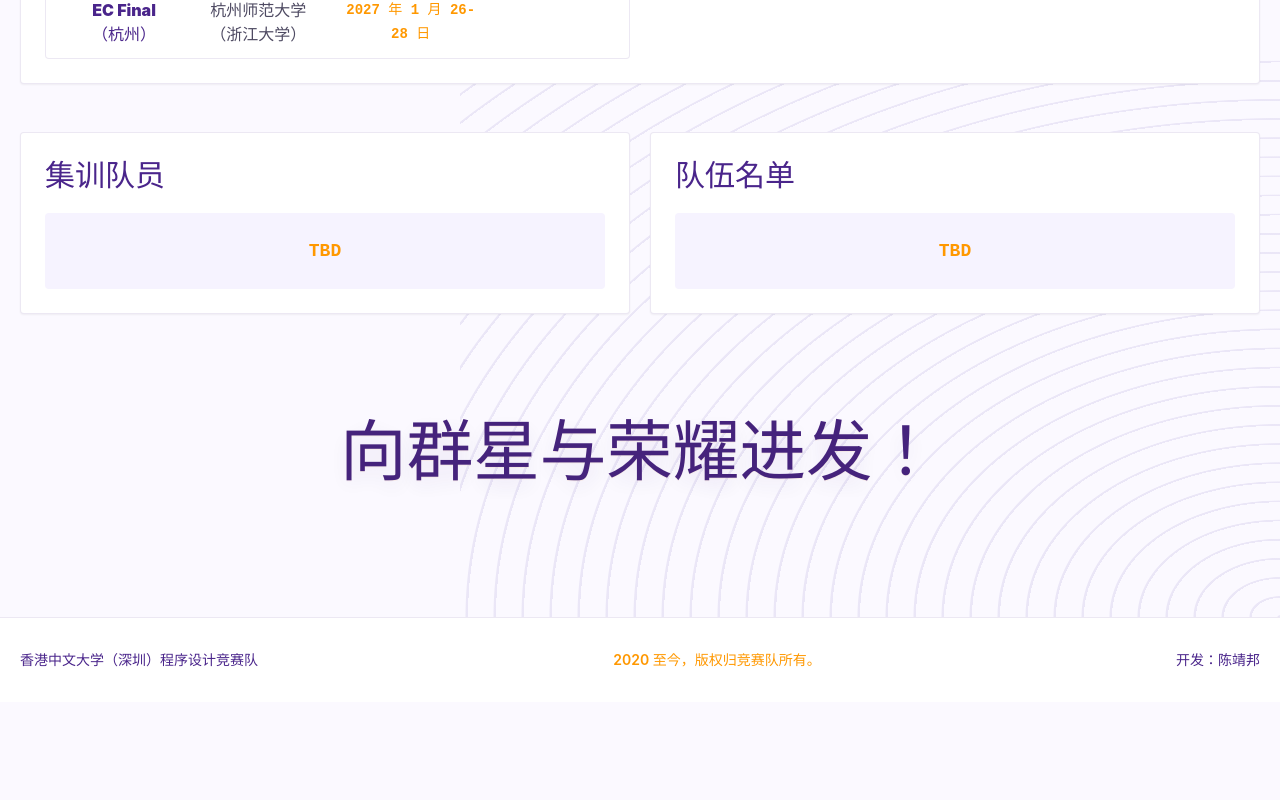
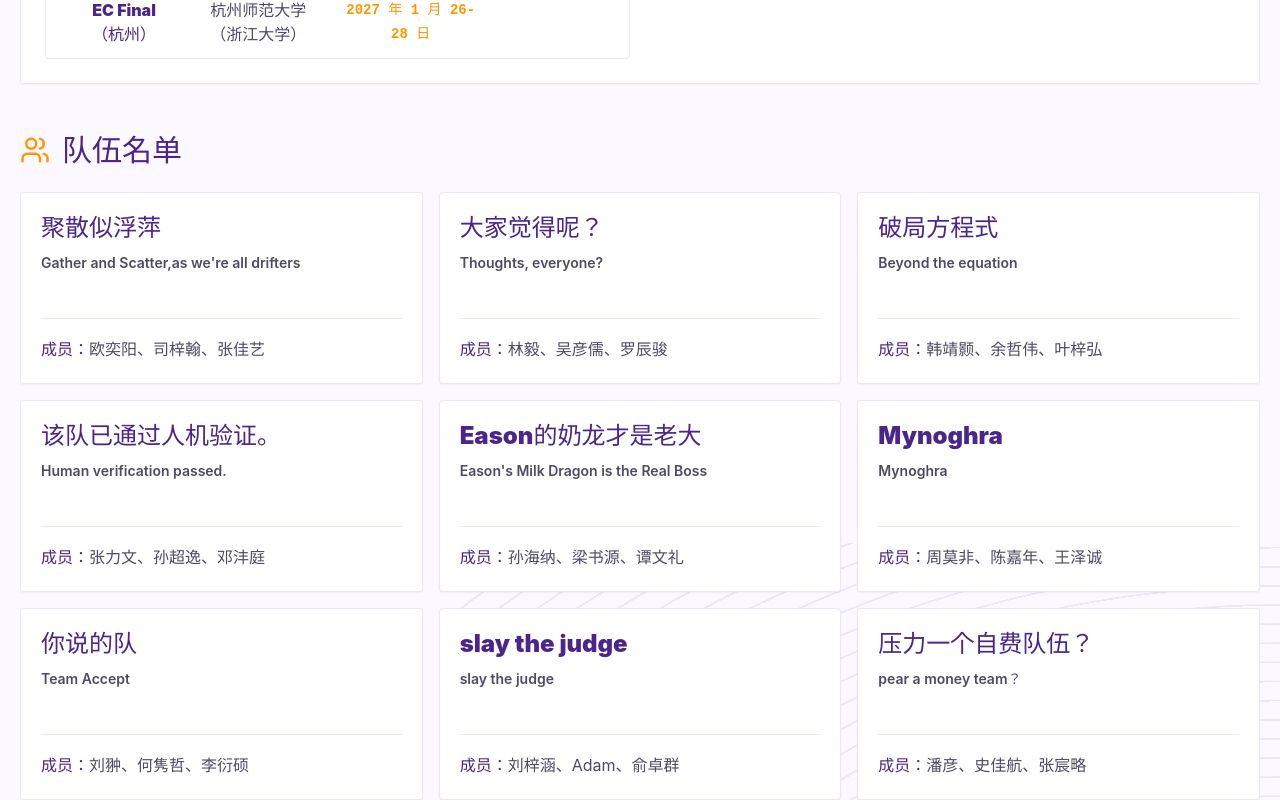
Before and after one commit to sds-xcpc/sds-xcpc.github.io, a React (Vite) app: page /training in a window 1280 px wide. Shown: the part 3480-4280 px from the top of the page. Before the commit the page ends 4182 px from the top, so only its background shows below. Built offline with nearby package versions, Linux system fonts and the light colour scheme; a web font is replaced by a local one.

Commit message:
Update training team roster

```diff
--- a/src/pages/TrainingRules.tsx
+++ b/src/pages/TrainingRules.tsx
@@ -109,6 +109,54 @@ const ccpcSites = [
   ['乐山', '乐山师范大学', '11 月 15 日', ''],
   ['厦门', '厦门大学', '11 月 22 日', ''],
   ['广东省赛', 'TBD', '预计次年 5 月', ''],
+];
+
+const teamRoster = [
+  {
+    name: '聚散似浮萍',
+    englishName: "Gather and Scatter,as we're all drifters",
+    members: ['欧奕阳', '司梓翰', '张佳艺'],
+  },
+  {
+    name: '大家觉得呢？',
+    englishName: 'Thoughts, everyone?',
+    members: ['林毅', '吴彦儒', '罗辰骏'],
+  },
+  {
+    name: '破局方程式',
+    englishName: 'Beyond the equation',
+    members: ['韩靖颢', '余哲伟', '叶梓弘'],
+  },
+  {
+    name: '该队已通过人机验证。',
+    englishName: 'Human verification passed.',
+    members: ['张力文', '孙超逸', '邓沣庭'],
+  },
+  {
+    name: 'Eason的奶龙才是老大',
+    englishName: "Eason's Milk Dragon is the Real Boss",
+    members: ['孙海纳', '梁书源', '谭文礼'],
+  },
+  {
+    name: 'Mynoghra',
+    englishName: 'Mynoghra',
+    members: ['周莫非', '陈嘉年', '王泽诚'],
+  },
+  {
+    name: '你说的队',
+    englishName: 'Team Accept',
+    members: ['刘翀', '何隽哲', '李衍硕'],
+  },
+  {
+    name: 'slay the judge',
+    englishName: 'slay the judge',
+    members: ['刘梓涵', 'Adam', '俞卓群'],
+  },
+  {
+    name: '压力一个自费队伍？',
+    englishName: 'pear a money team？',
+    members: ['潘彦', '史佳航', '张宸略'],
+  },
 ];
 
 function SiteTable({ rows }: { rows: string[][] }) {
@@ -299,13 +347,26 @@ export function TrainingRules() {
           </article>
         </section>
 
-        <section className="mt-12 grid gap-5 lg:grid-cols-2">
-          {['集训队员', '队伍名单'].map((title) => (
-            <article key={title} className="rounded border border-purple/10 bg-white p-6 shadow-sm">
-              <h2 className="text-3xl font-black text-purple">{title}</h2>
-              <p className="mt-5 rounded bg-lavender2 px-4 py-6 text-center font-mono text-lg font-black text-orange">TBD</p>
-            </article>
-          ))}
+        <section className="mt-12">
+          <div className="flex items-center gap-3">
+            <Users className="text-orange" size={30} />
+            <h2 className="text-3xl font-black text-purple">队伍名单</h2>
+          </div>
+          <div className="mt-6 grid auto-rows-fr gap-4 md:grid-cols-2 xl:grid-cols-3">
+            {teamRoster.map((team) => (
+              <article
+                key={`${team.name}-${team.members.join('-')}`}
+                className="flex min-h-48 flex-col rounded border border-purple/10 bg-white p-5 shadow-sm"
+              >
+                <h3 className="text-2xl font-black leading-tight text-purple">{team.name}</h3>
+                <p className="mt-2 text-sm font-semibold leading-6 text-slatecopy">{team.englishName}</p>
+                <p className="mt-auto border-t border-purple/10 pt-4 text-base leading-7 text-slatecopy">
+                  <span className="font-black text-purple">成员：</span>
+                  {team.members.join('、')}
+                </p>
+              </article>
+            ))}
+          </div>
         </section>
 
         <section className="mt-24 flex justify-center pb-4">
```
